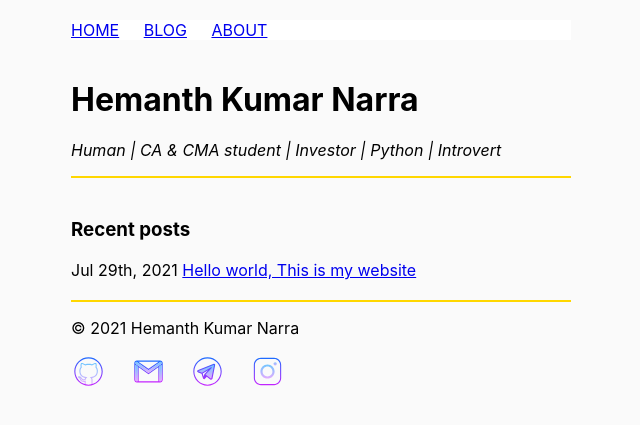
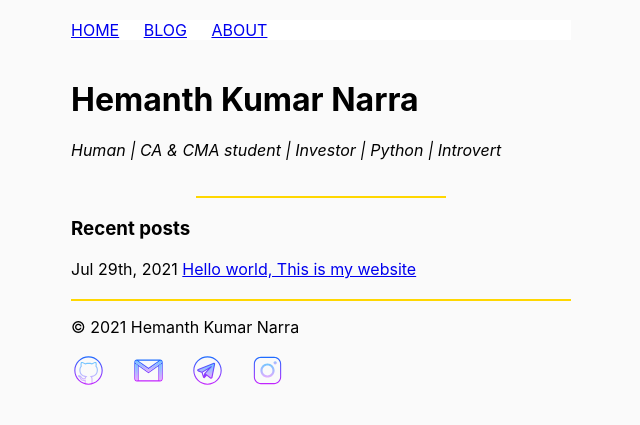
Before and after one commit to hemanthnarra/hemanthnarra.github.io, a Jekyll site: the page built from index.html, in a window 1280 px wide. Shown: the top 425 px of the page, without its empty margins (319-959 px from the left). Built offline with Jekyll 4.4.1, drawn with Linux system fonts in a browser that asks for light colours.

Commit message:
okay test 1

```diff
--- a/css/main.css
+++ b/css/main.css
@@ -14,9 +14,13 @@ nav {
     margin-top: 20px;
     margin-bottom: 40px;
 }
-header {
+.intro:after {
+    content: "";
+    display: block;
+    margin: 0 auto;
+    width: 50%;
+    padding-top: 20px;
     border-bottom: 2px solid gold;
-    margin-bottom: 40px;
 }
 footer {
     border-top: 2px solid gold;
```
